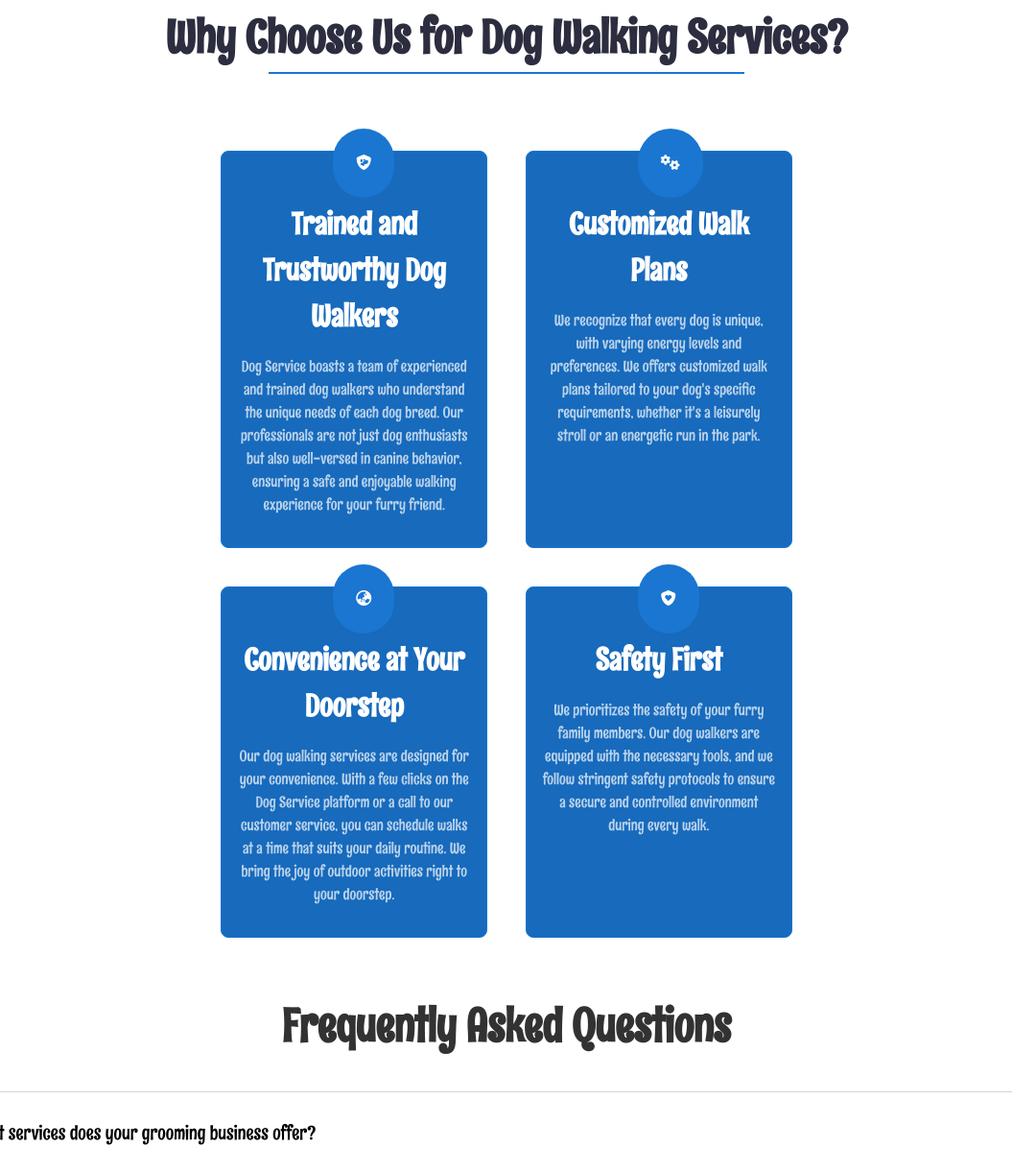
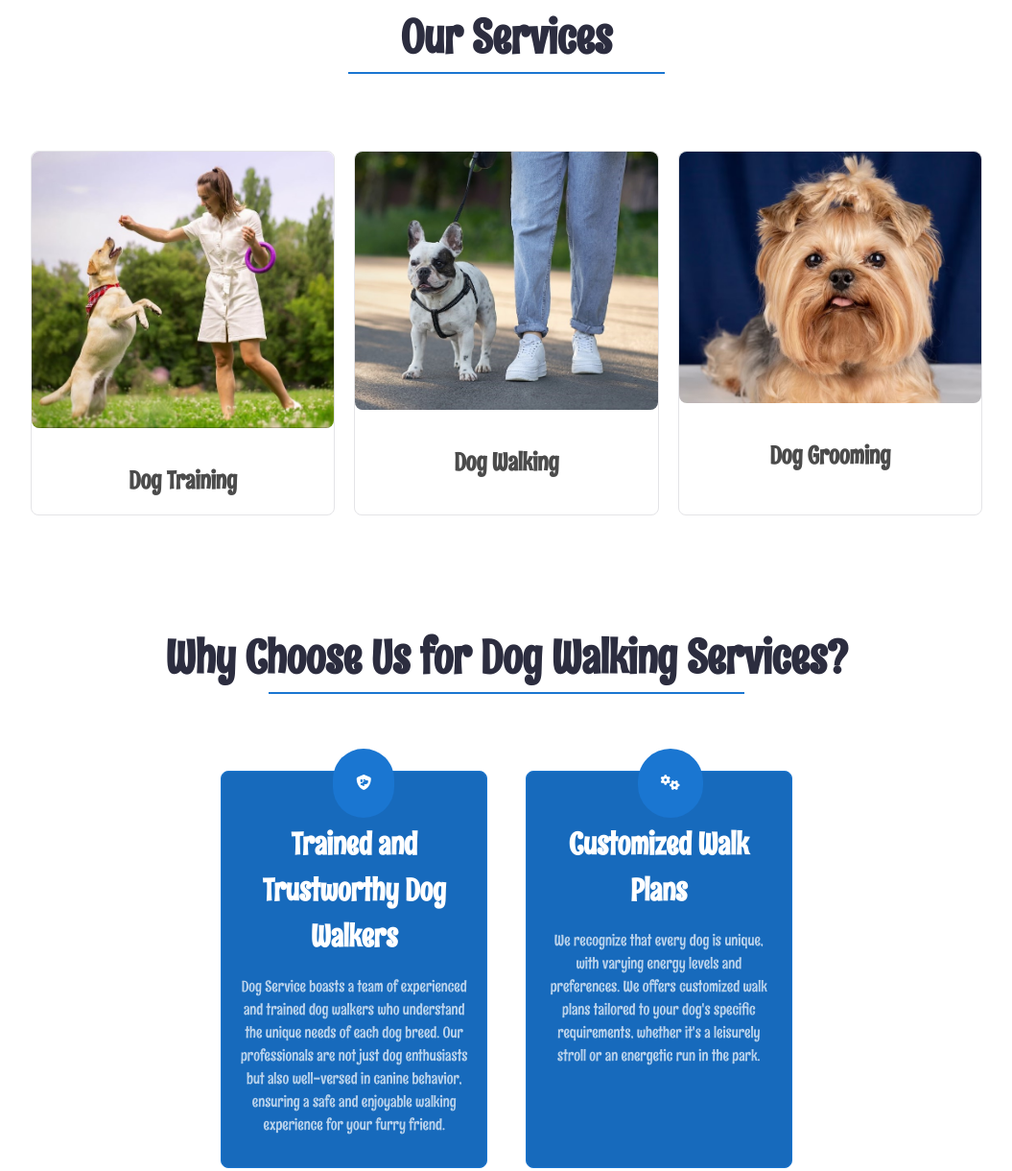
Before and after one commit to Abhishek-Baraik/dog-service, a website: page index.html in a window 1280 px wide. Shown: the part 2254-3474 px from the top of the page at 96% size, without its empty margins (112-1167 px from the left). Drawn offline with nearby package versions, Linux system fonts and the light colour scheme.

Commit message:
last change done

```diff
--- a/index.html
+++ b/index.html
@@ -165,11 +165,49 @@
 
         <section class="sm:mt-20 mb-10 paddings">
             <h1 class="h2 text-secondary font-semibold text-center">
+                Our Services
+            </h1>
+            <div class="border-b-2 border-primary w-1/3 m-auto"></div>
+            <div class="grid grid-cols-1 lg:grid-cols-3 mx-auto gap-5 sm:mt-20 mt-10 m-auto">
+                <a href="./pages/service.html"
+                    class=" relative hover:shadow-2xl bg-white border-[1px] border-zinc-200 ease-in duration-200 rounded-lg flex flex-col gap-4 pb-4">
+                    <div class="">
+                        <img src="./images/training-bnr.jpg" class="rounded-lg h-full" alt="">
+                    </div>
+                    <h4 class="h4 hover:text-primary mt-5 font-semibold text-center">
+                        Dog Training
+                    </h4>
+                </a>
+
+                <a href="./pages/service.html"
+                    class=" relative hover:shadow-2xl bg-white border-[1px] border-zinc-200 ease-in duration-200 rounded-lg flex flex-col gap-4 pb-4">
+                    <div class="">
+                        <img src="./images/walking.jpg" class="rounded-lg h-full" alt="">
+                    </div>
+                    <h4 class="h4 hover:text-primary mt-5 font-semibold text-center">
+                        Dog Walking
+                    </h4>
+                </a>
+
+                <a href="./pages/service.html"
+                    class=" relative hover:shadow-2xl bg-white border-[1px] border-zinc-200 ease-in duration-200 rounded-lg flex flex-col gap-4 pb-4">
+                    <div class="">
+                        <img src="./images/grooming.jpg" class="rounded-lg h-full" alt="">
+                    </div>
+                    <h4 class="h4 hover:text-primary mt-5 font-semibold text-center">
+                        Dog Grooming
+                    </h4>
+                </a>
+
+            </section>
+
+        <section class="sm:mt-20 mb-10 paddings">
+            <h1 class="h2 text-secondary font-semibold text-center">
                 Why Choose Us for Dog Walking Services?
             </h1>
             <div class="border-b-2 border-primary w-1/2 m-auto"></div>
             <div class="grid grid-cols-1 lg:grid-cols-2 gap-10 sm:mt-20 mt-10 sm:w-[60%] m-auto">
-                <a href="./pages/service.html"
+                <div
                     class="executive relative hover:shadow-2xl bg-tertiary border-[1px] border-primary hover:bg-white hover:text-secondary ease-in duration-200 rounded-lg py-8 px-4 flex flex-col gap-4">
                     <div class="p-4 sm:p-6 bg-primary text-white absolute rounded-full -top-6 left-[40%] sm:left-[42%]">
                         <i class="fa-solid fa-shield-dog"></i>
@@ -180,9 +218,9 @@
                     <p class="p headerr text-white opacity-70 text-center">
                         Dog Service boasts a team of experienced and trained dog walkers who understand the unique needs of each dog breed. Our professionals are not just dog enthusiasts but also well-versed in canine behavior, ensuring a safe and enjoyable walking experience for your furry friend.
                     </p>
-                </a>
+                </div>
 
-                <a href="./pages/service.html"
+                <div
                     class="executive relative hover:shadow-2xl bg-tertiary border-[1px] border-primary hover:bg-white hover:text-secondary ease-in duration-200 rounded-lg py-8 px-4 flex flex-col gap-4">
                     <div class="p-4 sm:p-6 bg-primary text-white absolute rounded-full -top-6 left-[40%] sm:left-[42%]">
                         <i class="fa fa-cogs"></i> <!-- Replace with actual icon if needed -->
@@ -193,9 +231,9 @@
                     <p class="p headerr text-white opacity-70 text-center">
                         We recognize that every dog is unique, with varying energy levels and preferences. We offers customized walk plans tailored to your dog's specific requirements, whether it's a leisurely stroll or an energetic run in the park.
                     </p>
-                </a>
+                </div>
 
-                <a href="./pages/service.html"
+                <div
                     class="executive relative hover:shadow-2xl bg-tertiary border-[1px] border-primary hover:bg-white hover:text-secondary ease-in duration-200 rounded-lg py-8 px-4 flex flex-col gap-4">
                     <div class="p-4 sm:p-6 bg-primary text-white absolute rounded-full -top-6 left-[40%] sm:left-[42%]">
                         <i class="fa fa-globe-asia"></i> <!-- Replace with actual icon if needed -->
@@ -206,9 +244,9 @@
                     <p class="p headerr text-white opacity-70 text-center">
                         Our dog walking services are designed for your convenience. With a few clicks on the Dog Service platform or a call to our customer service, you can schedule walks at a time that suits your daily routine. We bring the joy of outdoor activities right to your doorstep.
                     </p>
-                </a>
+                </div>
 
-                <a href="./pages/service.html"
+                <div
                     class="executive relative hover:shadow-2xl bg-tertiary border-[1px] border-primary hover:bg-white hover:text-secondary ease-in duration-200 rounded-lg py-8 px-4 flex flex-col gap-4">
                     <div class="p-4 sm:p-6 bg-primary text-white absolute rounded-full -top-6 left-[40%] sm:left-[42%]">
                         <i class="fa-solid fa-shield-heart"></i> <!-- Replace with actual icon if needed -->
@@ -219,7 +257,7 @@
                     <p class="p headerr text-white opacity-70 text-center">
                         We prioritizes the safety of your furry family members. Our dog walkers are equipped with the necessary tools, and we follow stringent safety protocols to ensure a secure and controlled environment during every walk.
                     </p>
-                </a>
+                </div>
             </div>
         </section>
 
--- a/input.css
+++ b/input.css
@@ -207,7 +207,6 @@ li {
   .slide-content {
     position: relative;
     height:90vh;
-    /* height: 50vh; */
     width: 100%;
     /* text-align: center; */
     color: white;
```
Also changed, not shown: images/grooming-bnr.jpg (added), images/grooming.jpg (added), images/guarantee.png (deleted), images/training-bnr.jpg (added), images/walking.jpg (added), output.css.
